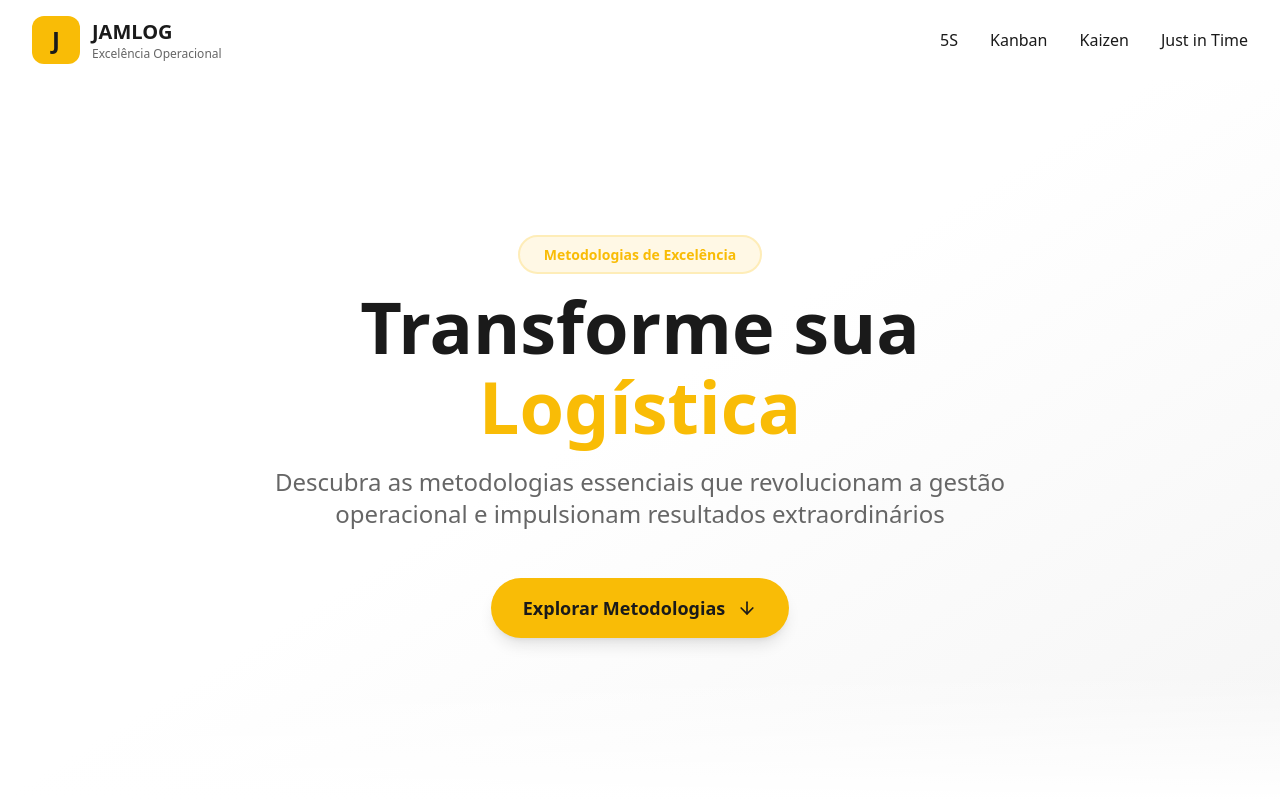
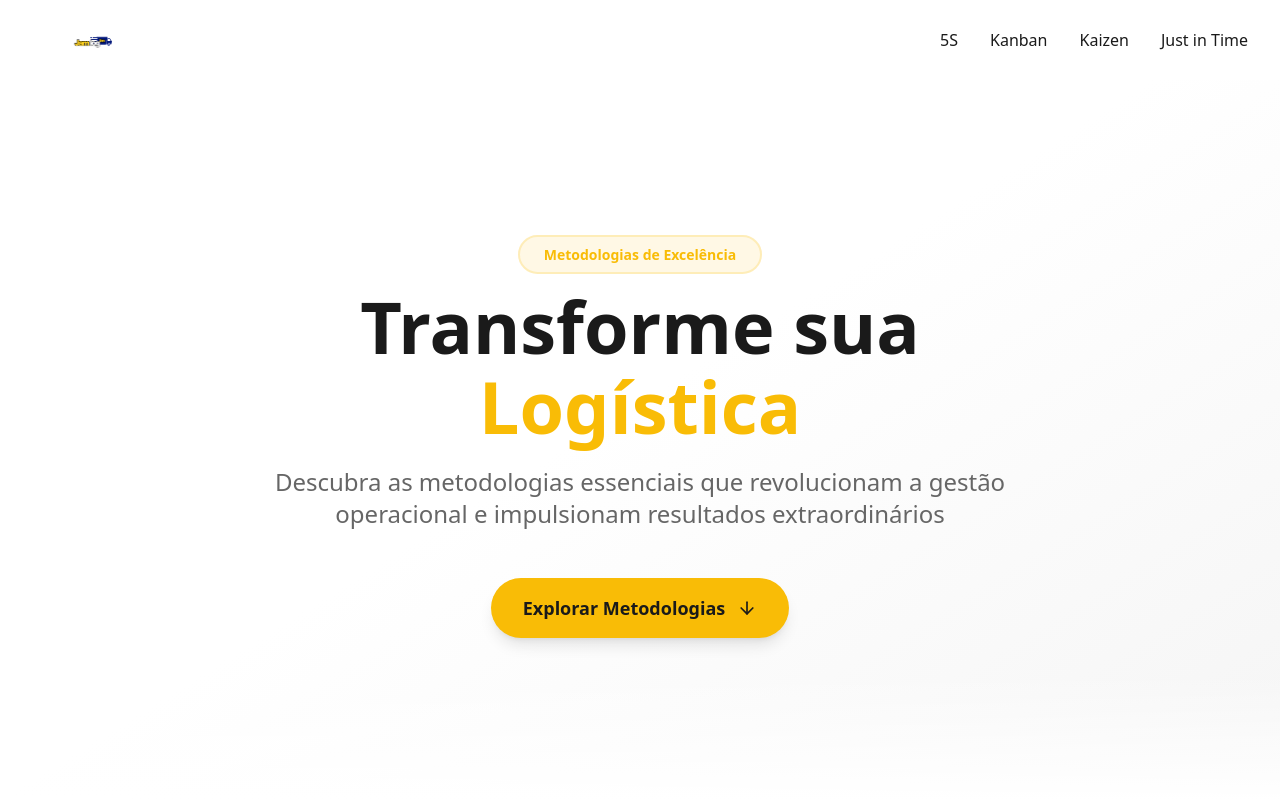
Before and after one commit to marcossilva9998vn-bit/supplychain-guide-pro, a React (Vite) app: page / in a window 1280 px wide. Shown: the top 800 px of the page. Built offline with nearby package versions, Linux system fonts and the light colour scheme; the HTML template or start-up script is replaced by a standard one.

Commit message:
Add logo to header

```diff
--- a/src/components/Navbar.tsx
+++ b/src/components/Navbar.tsx
@@ -1,5 +1,6 @@
 import { useState, useEffect } from "react";
 import { Menu, X } from "lucide-react";
+import jamlogLogo from "@/assets/jamlog-logo.png";
 
 const Navbar = () => {
   const [isScrolled, setIsScrolled] = useState(false);
@@ -46,18 +47,12 @@ const Navbar = () => {
       <div className="container mx-auto px-4 lg:px-8">
         <div className="flex items-center justify-between h-20">
           {/* Logo */}
-          <div className="flex items-center space-x-3">
-            <div className="w-12 h-12 bg-primary rounded-lg flex items-center justify-center">
-              <span className="text-2xl font-bold text-secondary">J</span>
-            </div>
-            <div>
-              <h1 className="text-xl font-bold text-secondary">
-                JAMLOG
-              </h1>
-              <p className="text-xs text-muted-foreground">
-                Excelência Operacional
-              </p>
-            </div>
+          <div className="flex items-center">
+            <img
+              src={jamlogLogo}
+              alt="JAMLOG Logo"
+              className="h-16 w-auto object-contain"
+            />
           </div>
 
           {/* Desktop Menu */}
```
Also changed, not shown: src/assets/jamlog-logo.png (added).
